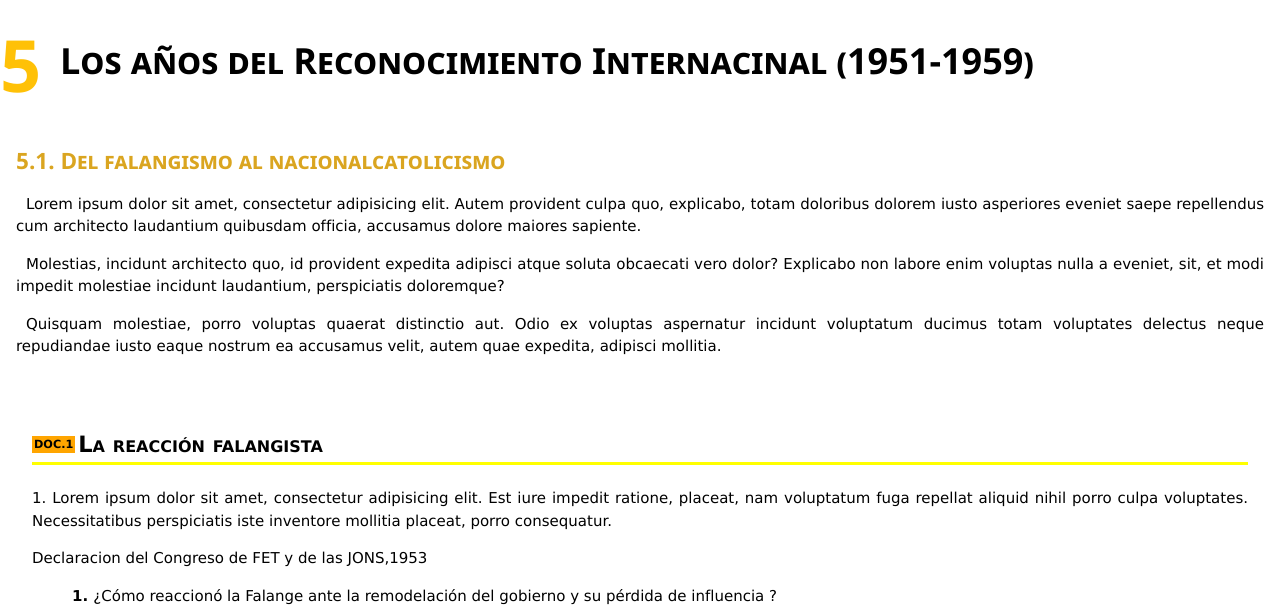
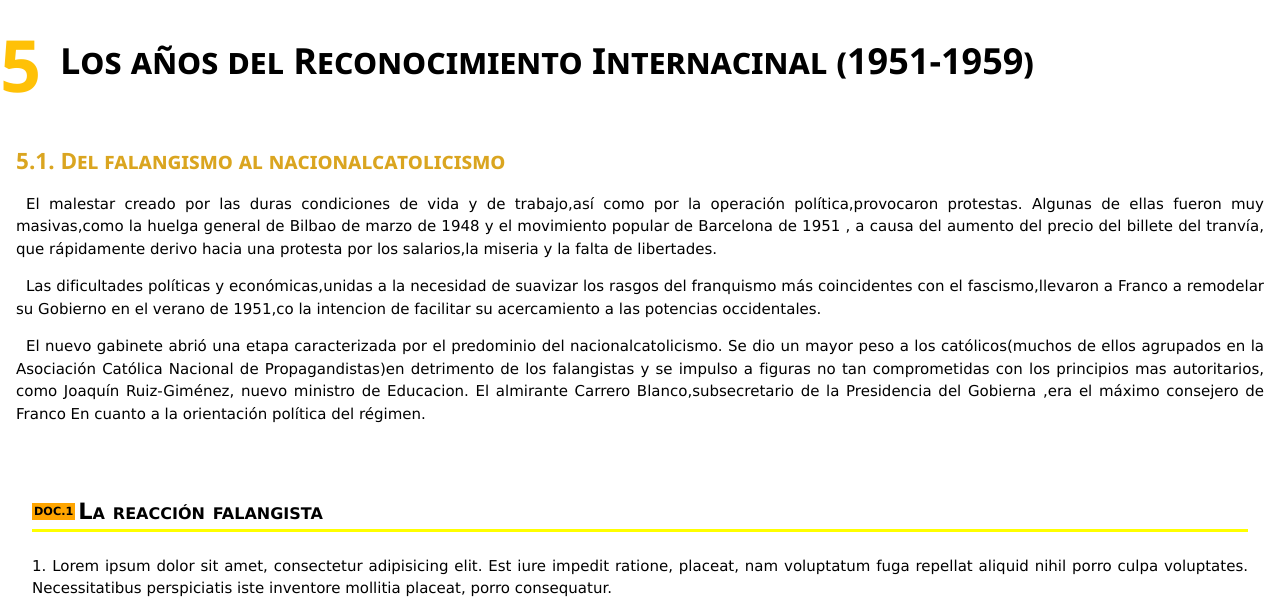
Before and after one commit to BAT2/bat2.github.io, a Jekyll site: the page built from _pages/tema15-5.html, in a window 1280 px wide and 1400 px high. Shown: the top 609 px of the window. Built offline with Jekyll 4.4.1, drawn with Linux system fonts in a browser that asks for light colours; some web fonts are replaced; comment, search, counter and statistics services are not loaded; some of the changed text lies outside the part shown.

Commit message:
actualizado

```diff
--- a/_pages/tema15-5.html
+++ b/_pages/tema15-5.html
@@ -14,9 +14,19 @@
   <header>
     <h2>  Del falangismo al nacionalcatolicismo</h2>
   </header>
-  <p>Lorem ipsum dolor sit amet, consectetur adipisicing elit. Autem provident culpa quo, explicabo, totam doloribus dolorem iusto asperiores eveniet saepe repellendus cum architecto laudantium quibusdam officia, accusamus dolore maiores sapiente.</p>
-  <p>Molestias, incidunt architecto quo, id provident expedita adipisci atque soluta obcaecati vero dolor? Explicabo non labore enim voluptas nulla a eveniet, sit, et modi impedit molestiae incidunt laudantium, perspiciatis doloremque?</p>
-  <p>Quisquam molestiae, porro voluptas quaerat distinctio aut. Odio ex voluptas aspernatur incidunt voluptatum ducimus totam voluptates delectus neque repudiandae iusto eaque nostrum ea accusamus velit, autem quae expedita, adipisci mollitia.</p>
+  <p>El malestar creado por las duras condiciones de vida y de trabajo,así como por la operación
+política,provocaron protestas. Algunas de ellas fueron muy masivas,como la huelga general de Bilbao de
+marzo de 1948 y el movimiento popular de Barcelona de 1951 , a causa del aumento del precio del billete
+del tranvía, que rápidamente derivo hacia una protesta por los salarios,la miseria y la falta de libertades.</p>
+<p>Las dificultades políticas y económicas,unidas a la necesidad de suavizar los rasgos del franquismo más
+coincidentes con el fascismo,llevaron a Franco a remodelar su Gobierno en el verano de 1951,co la
+intencion de facilitar su acercamiento a las potencias occidentales.</p>
+<p>El nuevo gabinete abrió una etapa caracterizada por el predominio del nacionalcatolicismo. Se dio un
+mayor peso a los católicos(muchos de ellos agrupados en la Asociación Católica Nacional de
+Propagandistas)en detrimento de los falangistas y se impulso a figuras no tan comprometidas con los
+principios mas autoritarios, como Joaquín Ruiz-Giménez, nuevo ministro de Educacion. El almirante
+Carrero Blanco,subsecretario de la Presidencia del Gobierna ,era el máximo consejero de Franco En
+cuanto a la orientación política del régimen.</p>
 </section>
 
 <aside>
@@ -45,10 +55,19 @@
     <header>
       <h2> La entrada en el contexto internacional </h2>
     </header>
+    <p>La agudización de al Guerra Fría facilito que las relaciones internacionales de España,un Estado
+claramente anticomunista,entraran en una fase de nacionalización,y que a partir de 1950 fuera admitida en
+diversos organismos internacionales.</p>
+    <p>El definitivo reconocimiento internacional llego en 1953 con la firma de los acuerdos con Estados Unidos
+y del establecimiento del Concordato con la Santa Sede,que afianzaba aun mas la alianza con la Iglesia.
+El Concordato significo la declaración explicita de la confesionalidad del Estado y un estatus de
+privilegio para la Iglesia católica.</p>
+    <p>Los tratados con Estados Unidos abarcaron aspectos de carácter defensivo y económico. Estos obtuvieron
+de España el derecho a establecer y utilizar 8na serie de instalaciones militares en territorio español(base
+de Torrejón,Morón,Zaragoza y Rota) a cambio de material bélico para modernizar sus fuerzas armadas y
+ayuda económica y técnica(465 millones de dolares en cuatro años).Pero,sobre todo,Franco logro el
+apoyo politico de la gran potencia que aseguro el régimen una progresiva aceptación internacional.</p>
 
-    <p>Lorem ipsum dolor sit amet, consectetur adipisicing elit. In explicabo, aliquam laborum illum et doloribus ab assumenda expedita officia eligendi fuga! Quisquam recusandae cum non, labore quo quidem ipsum porro.</p>
-    <p>Consectetur a illo perferendis nisi numquam incidunt mollitia molestias commodi, natus autem ratione velit quisquam expedita itaque dolores aliquid animi reprehenderit, ipsam dolore recusandae blanditiis eum vitae est! Aperiam, dicta.</p>
-    <p>Ea repellendus recusandae nobis! Velit, doloremque sed fugiat accusantium fugit aspernatur voluptate explicabo at, minus sapiente, inventore quibusdam. Officia saepe minus natus voluptate mollitia praesentium soluta asperiores minima, est eveniet.</p>
     <aside class="doc">
       <header style="background-color:#009688">
         <p style="border:none">Incorporación de España a los organismos internacionales</p>
@@ -127,6 +146,24 @@
     <p>Quidem error autem vero ut, doloribus rerum magni eaque vitae a illum aut at cumque exercitationem deleniti id sit! Sit officiis molestiae nesciunt neque quasi fuga harum tempore atque amet.</p>
     <p>Id ea asperiores, eligendi eum cumque optio aspernatur saepe amet, recusandae natus dignissimos dolorum, doloribus accusamus praesentium eaque quam quisquam soluta sed laudantium voluptatum. Placeat mollitia temporibus tenetur eaque nostrum.</p>
     <p>Iste similique perspiciatis maiores debitis a hic modi animi enim ipsum tenetur veniam eaque, qui totam praesentium expedita adipisci consectetur ab, odit voluptas ea reiciendis possimus nam eligendi. Cupiditate, hic.</p>
+    <figure>
+      <img src="http://2.bp.blogspot.com/-cZ4F1fPULo4/VhowSxLMOhI/AAAAAAAAPRo/zFoFYOC763M/s1600/09.jpg" alt="Tauromaquia">
+      <figcaption>Lorem ipsum dolor sit amet, consectetur adipisicing elit, sed do eiusmod tempor incididunt ut labore et dolore magna aliqua. Ut enim ad minim veniam, quis nostrud exercitation ullamco laboris nisi ut aliquip ex ea commodo consequat. Duis aute
+        irure dolor in reprehenderit in voluptate velit esse cillum dolore eu fugiat nulla pariatur. Excepteur sint occaecat cupidatat non proident, sunt in culpa qui officia deserunt mollit anim id est laborum.</figcaption>
+      </figure>
+      <aside class="doc">
+        <header>
+          <p>El Desarraigo Institucional</p>
+        </header>
+        <div >
+          <p>Lorem ipsum dolor sit amet, consectetur adipisicing elit, sed do eiusmod tempor incididunt ut labore et dolore magna aliqua. Ut enim ad minim veniam, quis nostrud exercitation ullamco laboris nisi ut aliquip ex ea commodo consequat. Duis aute irure dolor in reprehenderit in voluptate velit esse cillum dolore eu fugiat nulla pariatur. Excepteur sint occaecat cupidatat non proident, sunt in culpa qui officia deserunt mollit anim id est laborum.</p>
+          <p>Dietario del general Franco Salgado</p>
+          <ol>
+            <li>3.¿Qué visión ofrece el texto sobre las intituciones franquistas?</li>
+          </ol>
+        </div>
+
+      </aside>
   </section>
 
   <section>
@@ -137,22 +174,29 @@
     <p>Quam temporibus delectus voluptas doloremque, cupiditate pariatur soluta? Similique hic fugiat reprehenderit nostrum laudantium rem enim excepturi minus libero error magni atque, modi, quod repudiandae praesentium nam pariatur voluptas corrupti.</p>
     <p>Itaque reprehenderit voluptatum quam, ipsa amet facilis quas, distinctio fugiat, odit vel tempora alias porro explicabo vitae recusandae nostrum, iure magnam. Impedit, asperiores saepe sapiente nesciunt ipsa pariatur alias voluptas?</p>
     <p>In, non omnis facere aliquid! Sapiente cum distinctio perspiciatis eum, aut ex atque totam temporibus mollitia, provident neque laboriosam qui laudantium aspernatur cumque ratione inventore modi enim sequi, officia amet.</p>
-  </section>
 
-    <section>
+    <div class="analisis-box">
+      <aside class="w3-row w3-container assignment">
 
-    <header>
-      <h2>La necesidad de reorientación económica</h2>
-    </header>
-  </section>
+        <ol class="w3-container w3-col m6 s12">
+          <header>
+            <p>Elabora una síntesis</p>
+          </header>
+          <p>Con la información del texto y los documentos puedes explicar:</p>
+          <li>Lorem ipsum dolor sit amet, consectetur adipisicing elit. Voluptas cumque aliquid beatae alias molestiae optio quam labore atque error, perspiciatis eum, perferendis, nisi, dolorum earum adipisci quis nam nostrum sequi.</li>
+          <li>Lorem ipsum dolor sit amet, consectetur adipisicing elit. Excepturi labore enim, alias dolor ullam. Aliquid odit nemo quis iste, dicta voluptatem corporis, assumenda asperiores facere voluptatum voluptate tempore non minus.</li>
+          <li>Lorem ipsum dolor sit amet, consectetur adipisicing elit. Officia facilis assumenda nemo similique possimus sint perspiciatis voluptatem, provident incidunt error. Cupiditate, eum, excepturi? Sit, aliquam libero fugit earum recusandae ut!</li>
+        </ol>
 
-    <aside >
-    <div>
-      <p>Lorem ipsum dolor sit amet, consectetur adipisicing elit. Necessitatibus repellendus a eius, commodi, distinctio consequuntur expedita harum dolore odio aperiam, vitae ullam tempora quibusdam quisquam. Voluptatibus, dolorem, officiis! Eius, ut?</p>
-      <p>Deleniti possimus quos sed illum veritatis! Enim consequuntur repellat debitis nihil ab dicta iure natus temporibus nobis commodi vitae, laboriosam reiciendis quo amet eaque soluta ipsa atque magni earum est.</p>
-      <p>Magni harum enim inventore molestiae tempore ratione omnis animi a quas iste, nulla maxime dignissimos debitis qui magnam. Ipsam expedita aliquam incidunt molestias, iusto corporis ipsa aperiam illum illo quia!</p>
-      <p>Quos, quo voluptas quas earum saepe iure pariatur, sunt dolorem, necessitatibus eligendi consequuntur cupiditate nemo rerum nesciunt numquam! Accusantium doloremque nobis voluptas expedita obcaecati assumenda facilis asperiores sapiente ad harum!</p>
 
+
+      </aside>
     </div>
 
-  </aside>
+
+
+
+
+
+
+  </section>
```
